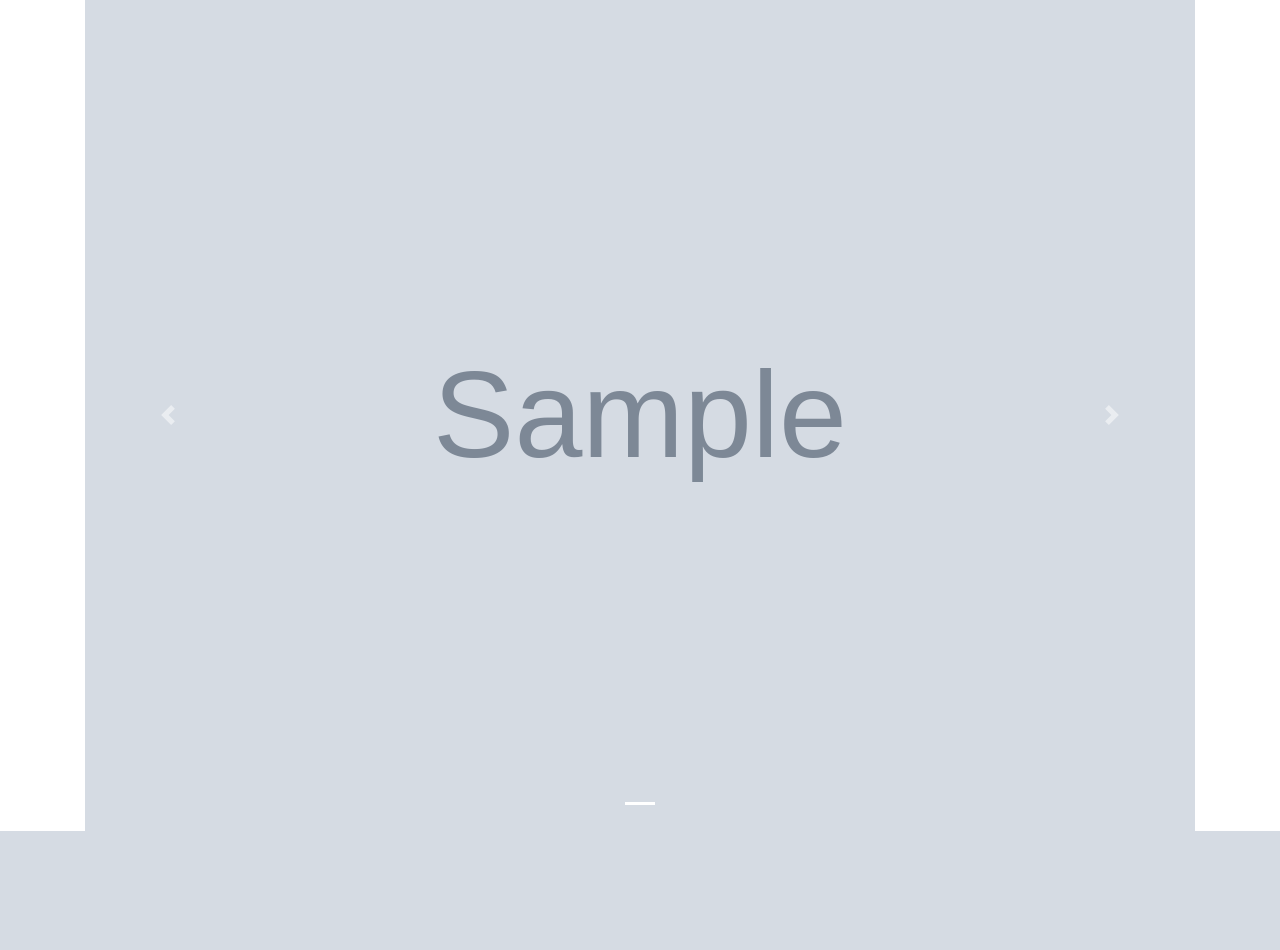
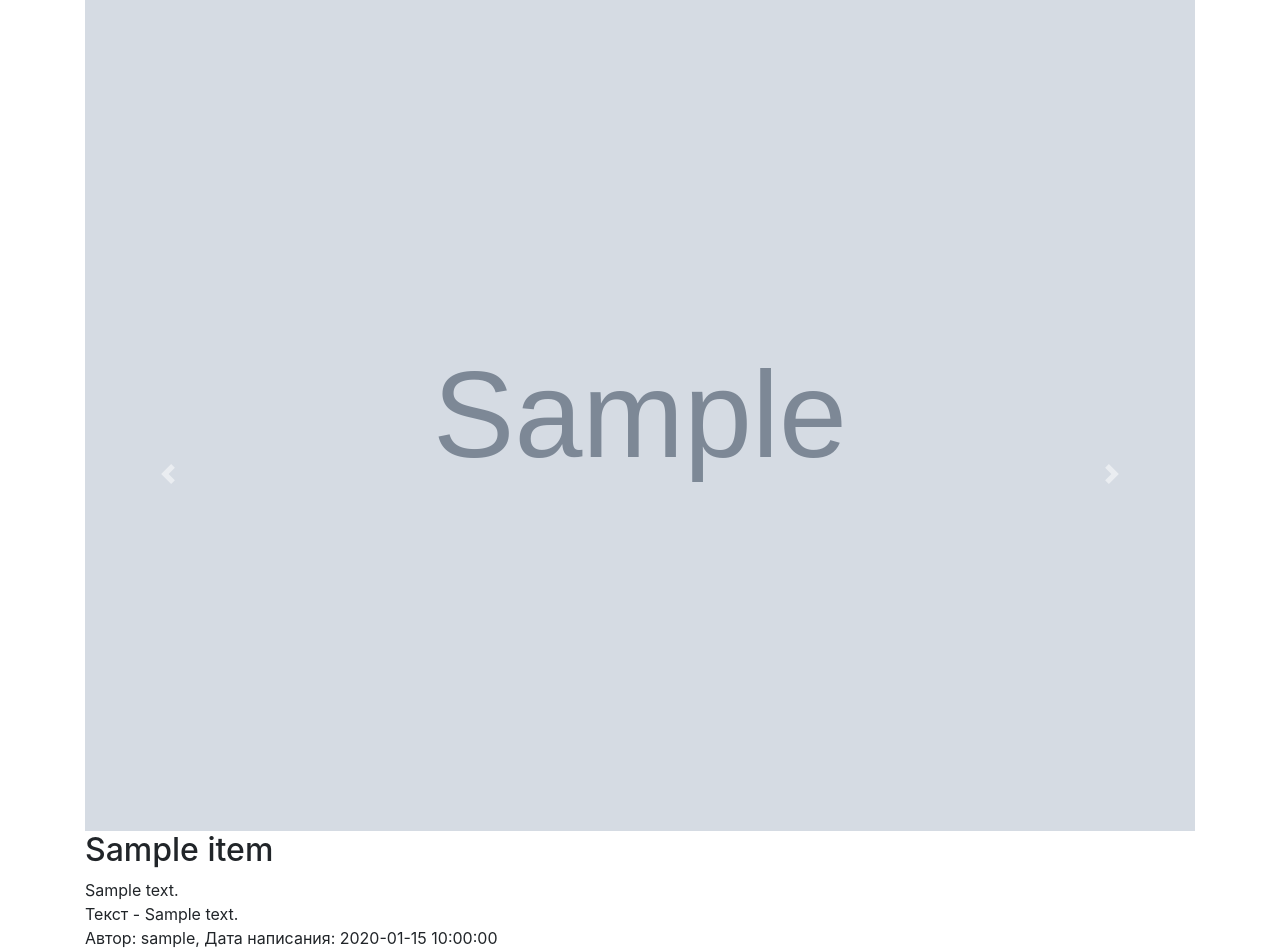
Before and after one commit to VoidChaser/sawed., a Flask app: template b/third_task/templates/index.html in a window 1280 px wide. Shown: the part 166-1116 px from the top of the page. Before the commit the page ends 997 px from the top, so only its background shows below. Run offline with Flask 3, Linux system fonts and the light colour scheme; the template is opened without the code that fills it: most values are stand-ins (such as "Sample title", 1, 10 or a date in 2020); grey boxes marked "Sample" are stand-in pictures; some libraries are stand-ins or nearby versions.

Commit message:
add styles in css and link in index.html

```diff
--- a/b/third_task/static/style/index.css
+++ b/b/third_task/static/style/index.css
@@ -0,0 +1,3 @@
+.posts{
+    height: 60vh;
+}
--- a/b/third_task/templates/index.html
+++ b/b/third_task/templates/index.html
@@ -3,6 +3,7 @@
 <head>
     <meta charset="UTF-8">
     <title>Carousel Template</title>
+    <link rel="stylesheet" href="static/style/index.css">
     <link href="https://cdn.jsdelivr.net/npm/bootstrap@5.3.0-alpha3/dist/css/bootstrap.min.css" rel="stylesheet"
           integrity="sha384-KK94CHFLLe+nY2dmCWGMq91rCGa5gtU4mk92HdvYe+M/SXH301p5ILy+dN9+nJOZ" crossorigin="anonymous">
     <script src="https://code.jquery.com/jquery-3.2.1.slim.min.js"
@@ -23,9 +24,10 @@
 
 <h1>Ugly's</h1>
 
-
+<div class="posts">
     {% for item in posts%}
-<div id="carouselExampleIndicators" class="carousel slide" data-ride="carousel">
+    <div class="post">
+        <div id="carouselExampleIndicators{{loop.index0}}" class="carousel slide" data-ride="carousel">
             <ol class="carousel-indicators">
                 <li data-target="#carouselExampleIndicators" data-slide-to="0" class="active"></li>
                 {% for img in item.files_linked.split(', ')[1:] %}
@@ -35,62 +37,33 @@
             <div class="carousel-inner">
                 {% for img in item.files_linked.split(', ') %}
                 <div class="carousel-item {% if loop.index0 == 0 %} active {% endif %}">
-                <img src="{{ url_for('static', filename='img/' + img) }}" class="d-block w-100" alt="{{ loop.index0 }} slide">
+                    <img src="{{ url_for('static', filename='img/' + img) }}" class="d-block w-100"
+                         alt="{{ loop.index0 }} slide">
                 </div>
+
                 {% endfor %}
             </div>
-    <a class="carousel-control-prev" href="#carouselExampleIndicators" role="button" data-slide="prev">
+            <div>
+                <h2>{{item.title}}</h2>
+
+                <div>{{item.content}}</div>
+                <div>
+                    Текст - {{item.text}}
+                    <p>Автор: {{item.user.nickname}}, Дата написания: {{item.created_date}}</p>
+                </div>
+            </div>
+            <a class="carousel-control-prev" href="#carouselExampleIndicators{{loop.index0}}" role="button" data-slide="prev">
                 <span class="carousel-control-prev-icon" aria-hidden="true"></span>
                 <span class="sr-only">Previous</span>
             </a>
-    <a class="carousel-control-next" href="#carouselExampleIndicators" role="button" data-slide="next">
+            <a class="carousel-control-next" href="#carouselExampleIndicators{{loop.index0}}" role="button" data-slide="next">
                 <span class="carousel-control-next-icon" aria-hidden="true"></span>
                 <span class="sr-only">Next</span>
             </a>
         </div>
+    </div>
     {% endfor %}
-<!--{% for item in posts%}-->
-<!--<div class="col-md6 border rounded">-->
-
-
-<!--    <h2>{{item.title}}</h2>-->
-
-<!--    <div>-->
-<!--        {{item.content}}-->
-<!--    </div>-->
-
-<!--    <div>-->
-<!--        Текст - {{item.text}}-->
-<!--    <p>Автор - {{item.user.nickname}}, Дата написания - {{item.created_date}}</p>-->
-<!--    </div>-->
-
-
-<!--    <div id="carouselIndicators" class="carousel slide" data-bs-ride="carousel">-->
-<!--        <div class="carousel-indicators">-->
-<!--            {% for i in item.files_linked.split(', ') %}-->
-<!--                <button type="button" data-bs-target="#carouselIndicators" data-bs-slide-to="{{loop.index0}}" {% if loop.index0 == 0 %} class="active" aria-current="true" {% endif %} aria-label="Slide {{ loop.index }}"></button>-->
-<!--            {% endfor %}-->
-<!--        </div>-->
-<!--        <div class="carousel-inner">-->
-<!--            {% for img in item.files_linked.split(', ') %}-->
-<!--                <div class="carousel-item {% if loop.first %} active {% endif %}">-->
-<!--                <img src="{{ url_for('static', filename='img/' + img) }}" class="d-block w-100" alt="{{ loop.index0 }}">-->
-<!--                </div>-->
-<!--                {% endfor %}-->
-<!--        </div>-->
-<!--        <button class="carousel-control-prev" type="button" data-bs-target="#carouselIndicators" data-bs-slide="prev">-->
-<!--            <span class="carousel-control-prev-icon" aria-hidden="true"></span>-->
-<!--            <span class="visually-hidden">Предыдущий</span>-->
-<!--        </button>-->
-<!--        <button class="carousel-control-next" type="button" data-bs-target="#carouselIndicators" data-bs-slide="next">-->
-<!--            <span class="carousel-control-next-icon" aria-hidden="true"></span>-->
-<!--            <span class="visually-hidden">Следующий</span>-->
-<!--        </button>-->
-<!--    </div>-->
-
-
-<!--{% endfor %}-->
-
+</div>
 </div>
 {% endblock %}
 </body>
```
Lines whose indentation alone changed are shown as unchanged.
